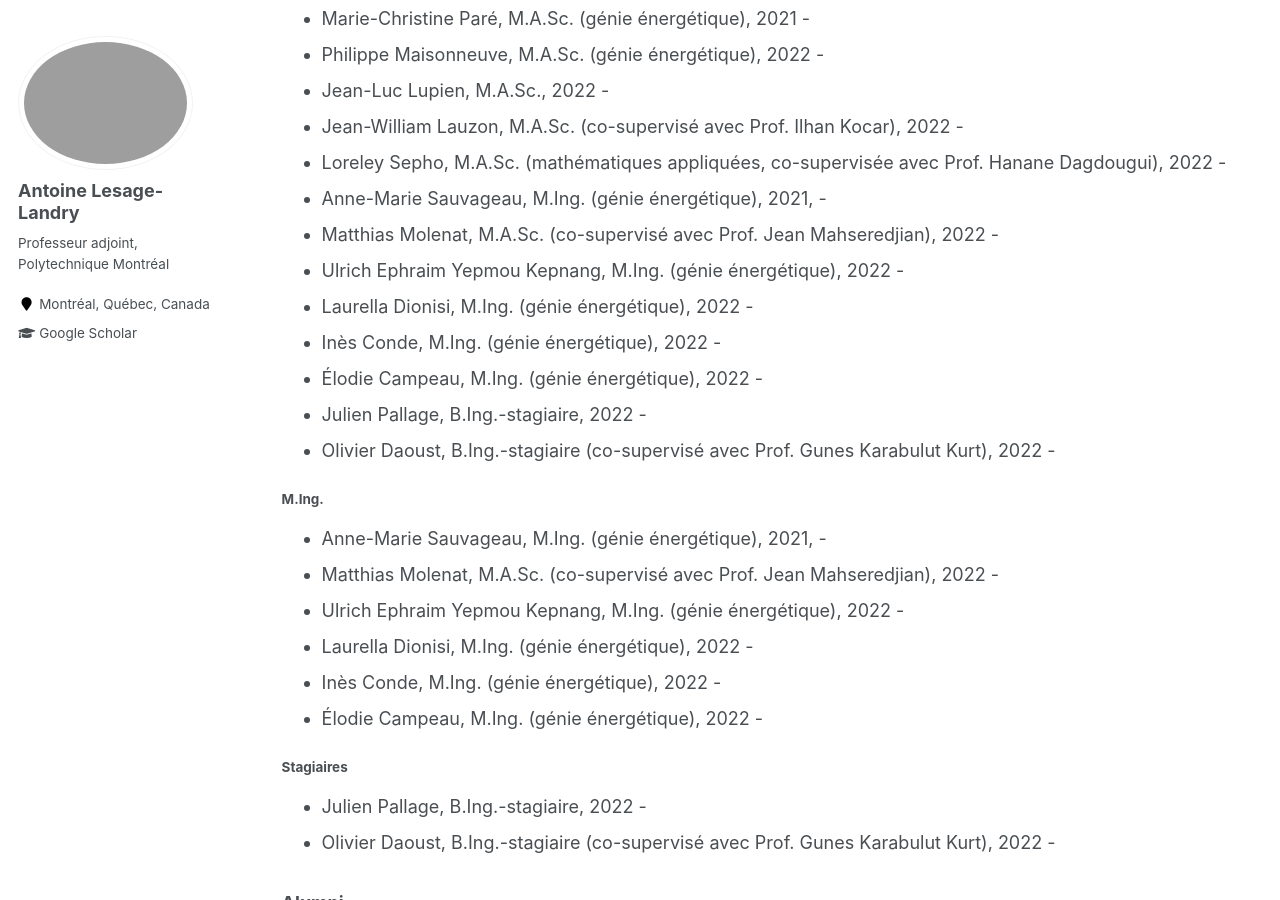
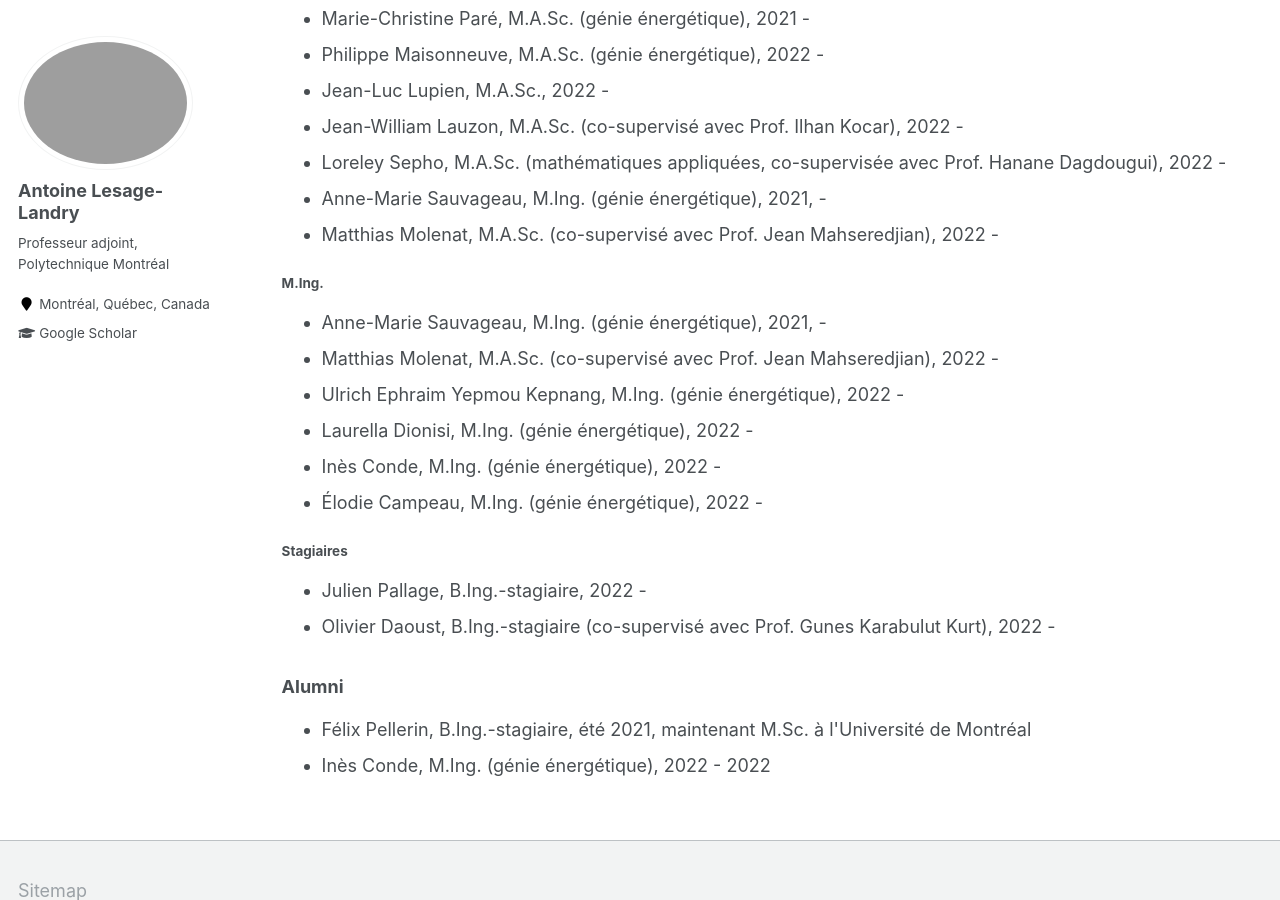
Before and after one commit to alesagelandry/fr, a Jekyll site: the page built from _pages/group.html, in a window 1280 px wide and 900 px high, scrolled down 384 px. Built offline with Jekyll 4.4.1, drawn with Linux system fonts in a browser that asks for light colours.

Commit message:
Update group.html

```diff
--- a/_pages/group.html
+++ b/_pages/group.html
@@ -30,12 +30,6 @@ author_profile: true
 <li>Loreley Sepho, M.A.Sc. (mathématiques appliquées, co-supervisée avec Prof. Hanane Dagdougui), 2022 - </li>
 <li>Anne-Marie Sauvageau, M.Ing. (génie énergétique), 2021, - </li>
 <li>Matthias Molenat, M.A.Sc. (co-supervisé avec Prof. Jean Mahseredjian), 2022 - </li>
-<li>Ulrich Ephraim Yepmou Kepnang, M.Ing. (génie énergétique), 2022 - </li>
-<li>Laurella Dionisi, M.Ing. (génie énergétique), 2022 - </li>
-<li>Inès Conde, M.Ing. (génie énergétique), 2022 -  </li>
-<li>Élodie Campeau, M.Ing. (génie énergétique), 2022 -  </li>
-<li>Julien Pallage, B.Ing.-stagiaire, 2022 - </li>
-<li>Olivier Daoust, B.Ing.-stagiaire (co-supervisé avec Prof. Gunes Karabulut Kurt), 2022 - </li>
 
 </ul>
 
```
